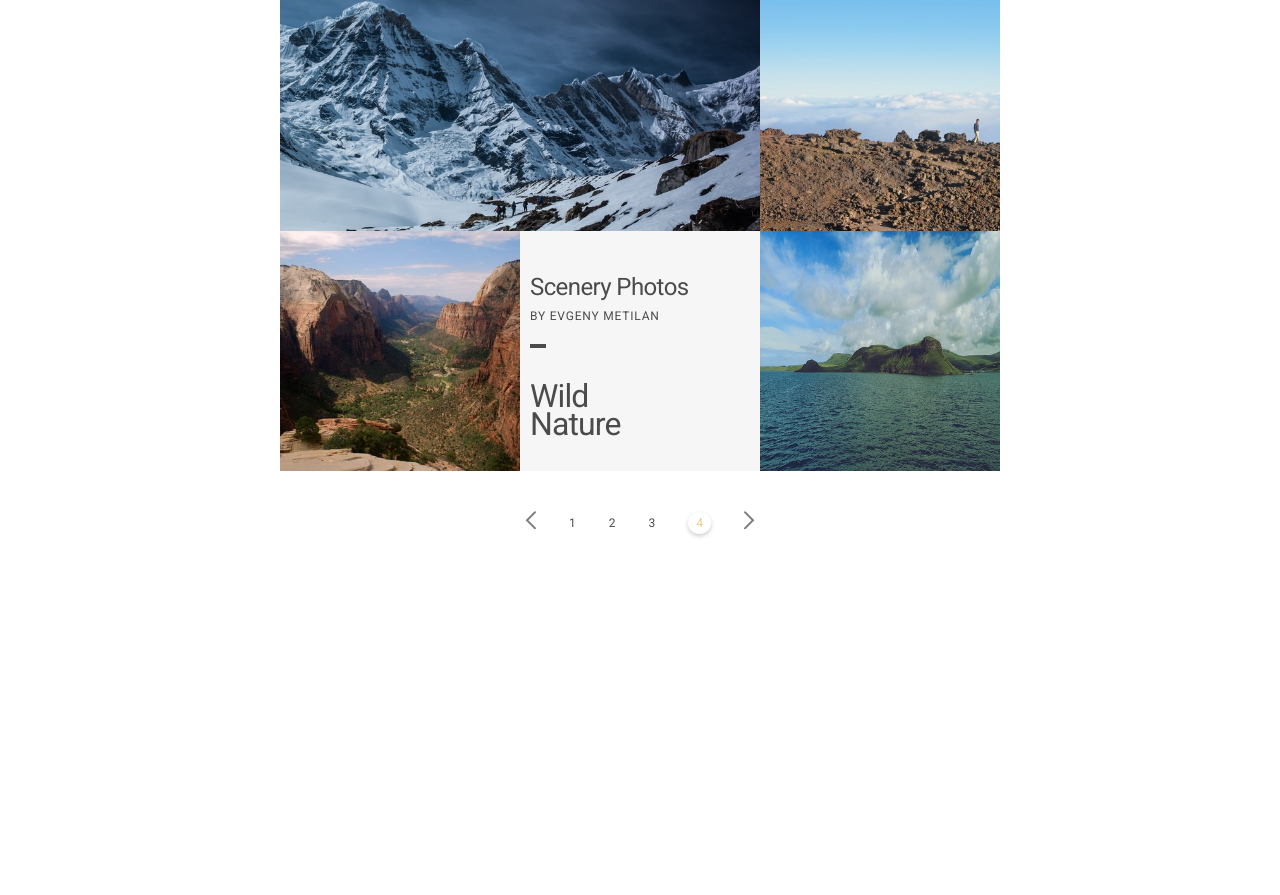
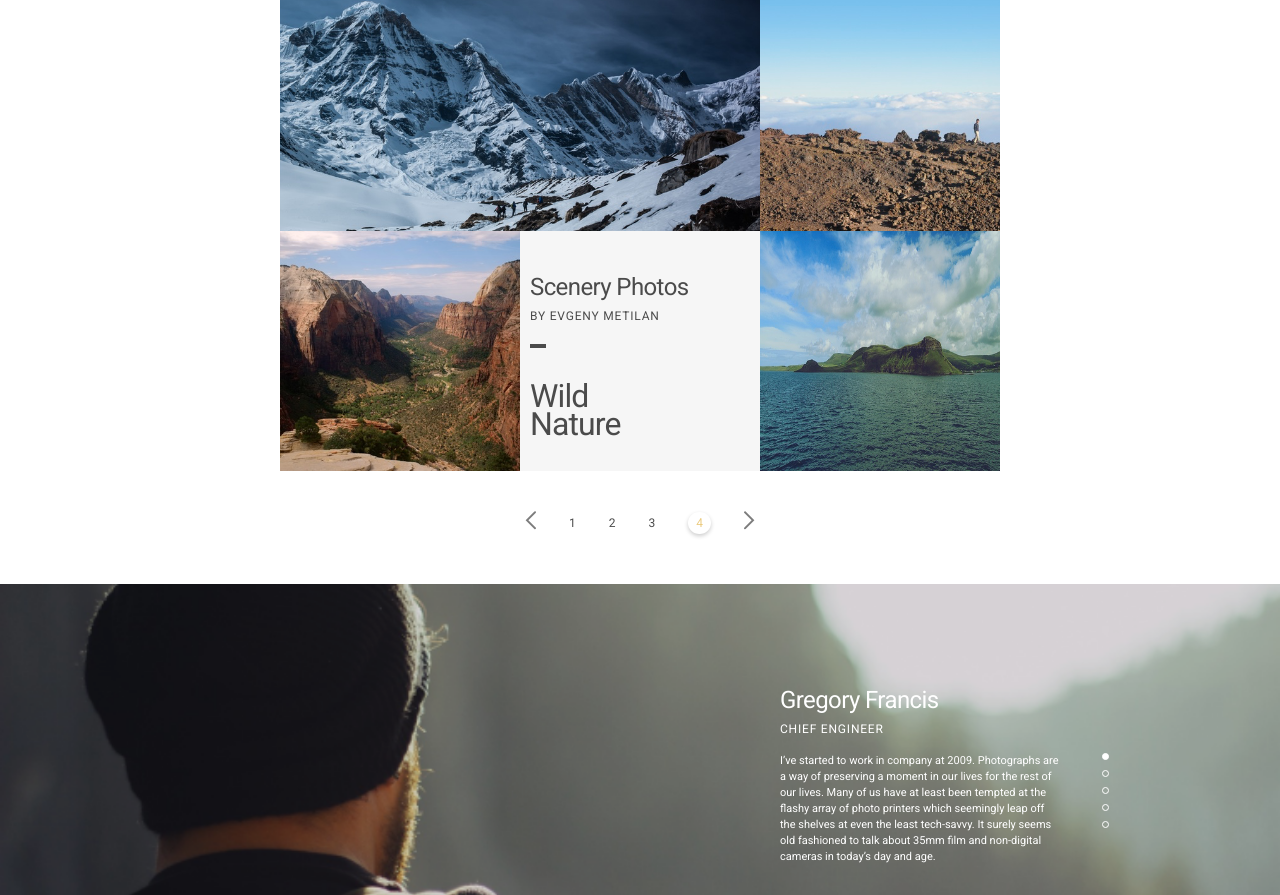
Before and after one commit to hungtranpro2/html-css-training, a website built with Parcel: page index.html in a window 1280 px wide. Shown: the part 3097-3992 px from the top of the page. Before the commit the page ends 3701 px from the top, so only its background shows below. Built offline with nearby package versions, Linux system fonts and the light colour scheme.

Commit message:
create team

```diff
--- a/index.html
+++ b/index.html
@@ -456,5 +456,24 @@
       </div>
     </section>
     <!-- Project end -->
+
+    <!-- Team start -->
+    <section class="team">
+      <div class="container team__container">
+        <p class="text--white team__heading">Gregory Francis</p>
+        <p class="text--large text--white team__sub-heading">CHIEF ENGINEER</p>
+        <div class="team__wrap-content">
+          <p class="text text--white team__description">I’ve started to work in company at 2009. Photographs are a way of preserving a moment in our lives for the rest of our lives. Many of us have at least been tempted at the flashy array of photo printers which seemingly leap off the shelves at even the least tech-savvy. It surely seems old fashioned to talk about 35mm film and non-digital cameras in today’s day and age.</p>
+          <div class="team__dot-nav">
+            <div class="team__dot team__dot--active"></div>
+            <div class="team__dot"></div>
+            <div class="team__dot"></div>
+            <div class="team__dot"></div>
+            <div class="team__dot"></div>
+          </div>
+        </div>
+      </div>
+    </section>
+    <!-- Team end -->
   </body>
 </html>
--- a/scss/layout/_project.scss
+++ b/scss/layout/_project.scss
@@ -93,7 +93,7 @@
   }
   &__pagination{
     @include flex-box(flex,center,space-between);
-    margin:40px auto;
+    margin:40px auto 20px;
     width: 230px;
   }
   &__number{
@@ -222,7 +222,7 @@
       width: 180px;
     }
     &__pagination{
-      margin:65px auto;
+      margin:65px auto 0;
       width: 350px;
     }
     &__number{
--- /dev/null
+++ b/scss/layout/_team.scss
@@ -0,0 +1,90 @@
+.team{
+  padding: 28px 0 23px;
+  background: url('../img/background-team-phone.png');
+  background-size: cover;
+  &__heading{
+    @include font(24px, 32px);
+    letter-spacing: -0.025em;
+    padding-bottom: 4px;
+  }
+  &__sub-heading{
+    text-transform: uppercase;
+    padding-bottom: 20px;
+    letter-spacing: 0.0666667em;
+  }
+  &__description{
+    max-width: 250px;
+    padding-bottom: 15px;
+  }
+  &__dot-nav{
+    @include flex-box(flex,center,space-between);
+    width: 70px;
+    margin: auto;
+  }
+  &__dot{
+    @include size(7px, 7px);
+    border: 1px solid $color-white;
+    border-radius: 4px;
+    &--active{
+      background-color: $color-white;
+    }
+  }
+
+  // devise tablet
+  @include respond(tablet){
+    padding: 100px 0 30px;
+    background: url('../img/background-team-tablet.png');
+    background-size: cover;
+    display: grid;
+    grid-template-columns: 1fr 1fr;
+    &__container{
+      grid-column: 2;
+    }
+    &__wrap-content{
+      @include flex-box(flex,flex-start,space-between);
+      width: 360px;
+    }
+    &__heading{
+      padding-bottom: 5px;
+    }
+    &__sub-heading{
+      padding-bottom: 16px;
+    }
+    &__description{
+      max-width: 282px;
+      padding-bottom: 0;
+    }
+    &__dot-nav{
+      @include flex-box(flex,null,null);
+      height: 75px;
+      flex-direction: column;
+      margin: 0;
+    }
+  }
+
+  // Devise desktop
+  @include respond(desktop){
+    padding: 230px 0 70px;
+    background: url('../img/background-team-desktop.png');
+    background-size: cover;
+    &__wrap-content{
+      width: 524px;
+    }
+    &__heading{
+      @include font(32px, 42px);
+    }
+    &__sub-heading{
+      padding-bottom: 22px;
+      letter-spacing: 0.0555556em;
+    }
+    &__description{
+      max-width: 360px;
+    }
+    &__dot-nav{
+      height: 96px;
+    }
+    &__dot{
+      @include size(10px, 10px);
+    }
+  }
+}
--- a/scss/main.scss
+++ b/scss/main.scss
@@ -13,3 +13,4 @@
 @import './layout/testimonial.scss';
 @import './layout/pricing.scss';
 @import './layout/project.scss';
+@import './layout/team.scss';
```
Also changed, not shown: img/background-team-desktop.png (added), img/background-team-phone.png (added), img/background-team-tablet.png (added).
